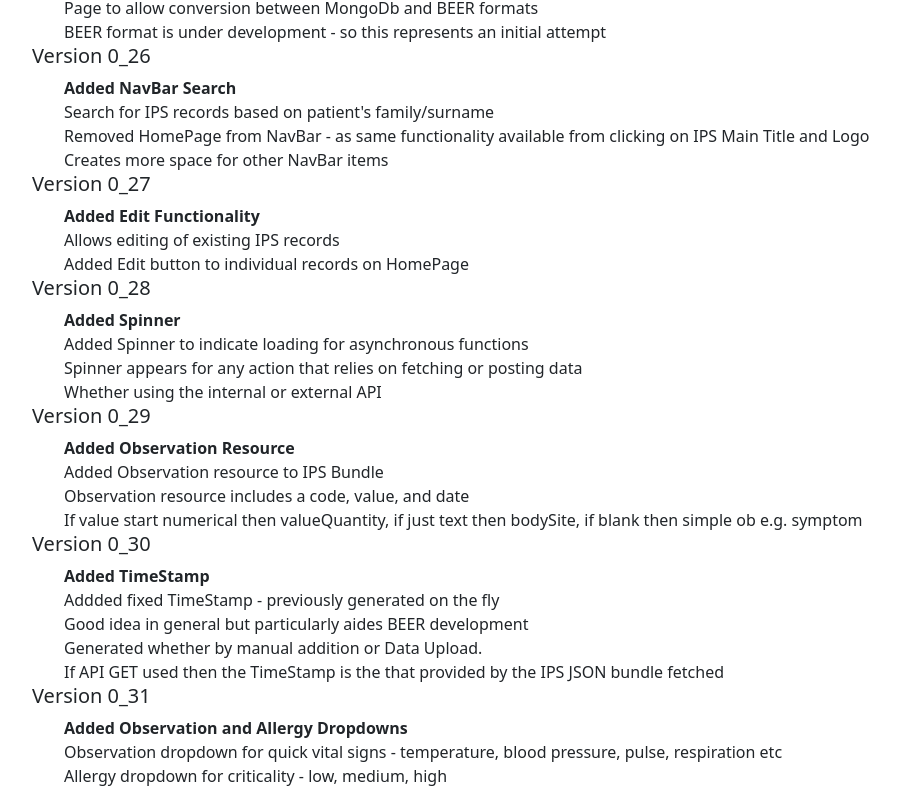
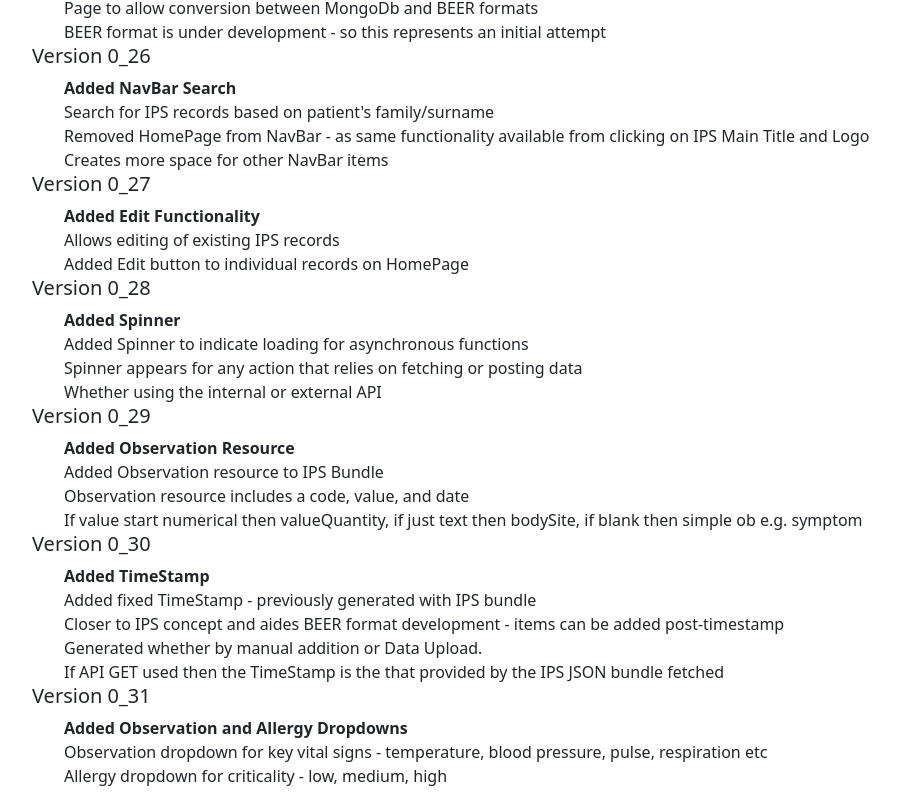
Before and after one commit to MikeForde/mern-azure, a React (Create React App) app in the folder client/: page /changelog in a window 1280 px wide. Shown: the part 3230-4034 px from the top of the page, without its empty margins (82-982 px from the left). Built offline with nearby package versions, Linux system fonts and the light colour scheme; no server answers.

Commit message:
Deployment 0_31c

```diff
--- a/client/src/pages/ChangelogPage.js
+++ b/client/src/pages/ChangelogPage.js
@@ -269,8 +269,8 @@ function ChangeLogPage() {
                             <h5>Version 0_30</h5>
                             <ul>
                                 <li><strong>Added TimeStamp</strong></li>
-                                <li>Addded fixed TimeStamp - previously generated on the fly</li>
-                                <li>Good idea in general but particularly aides BEER development</li>
+                                <li>Added fixed TimeStamp - previously generated with IPS bundle</li>
+                                <li>Closer to IPS concept and aides BEER format development - items can be added post-timestamp</li>
                                 <li>Generated whether by manual addition or Data Upload.</li>
                                 <li>If API GET used then the TimeStamp is the that provided by the IPS JSON bundle fetched</li>
                             </ul>
@@ -279,7 +279,7 @@ function ChangeLogPage() {
                             <h5>Version 0_31</h5>
                             <ul>
                                 <li><strong>Added Observation and Allergy Dropdowns</strong></li>
-                                <li>Observation dropdown for quick vital signs - temperature, blood pressure, pulse, respiration etc</li>
+                                <li>Observation dropdown for key vital signs - temperature, blood pressure, pulse, respiration etc</li>
                                 <li>Allergy dropdown for criticality - low, medium, high</li>
                             </ul>
                         </li>
```
